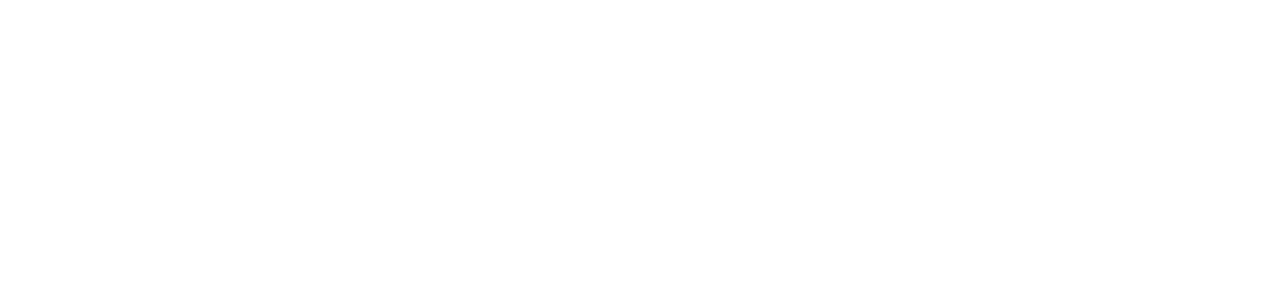
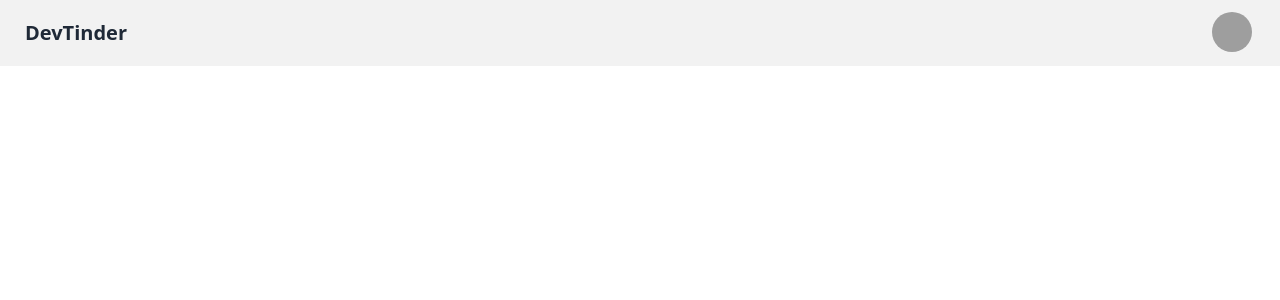
Before and after one commit to akshaygelani/devtinder, a React (Vite) app in the folder frontend/: page / in a window 1280 px wide. Shown: the top 300 px of the page. Built offline with nearby package versions, Linux system fonts and the light colour scheme; grey boxes are pictures that could not be loaded.

Commit message:
feat: add navbar component

```diff
--- a/frontend/src/App.jsx
+++ b/frontend/src/App.jsx
@@ -1,5 +1,7 @@
+import Navbar from './components/navbar';
+
 function App() {
-  return <></>;
+  return <Navbar />;
 }
 
 export default App;
--- /dev/null
+++ b/frontend/src/components/navbar.jsx
@@ -0,0 +1,40 @@
+function NavBar() {
+  return (
+    <div className='navbar bg-base-200'>
+      <div className='flex-1'>
+        <a className='btn btn-ghost text-xl'>DevTinder</a>
+      </div>
+      <div className='flex-none gap-2'>
+        <div className='dropdown dropdown-end mx-4'>
+          <div tabIndex={0} role='button' className='btn btn-ghost btn-circle avatar'>
+            <div className='w-10 rounded-full'>
+              <img
+                alt='Tailwind CSS Navbar component'
+                src='https://img.daisyui.com/images/stock/photo-1534528741775-53994a69daeb.webp'
+              />
+            </div>
+          </div>
+          <ul
+            tabIndex={0}
+            className='menu menu-sm dropdown-content bg-base-100 rounded-box z-[1] mt-3 w-52 p-2 shadow'
+          >
+            <li>
+              <a className='justify-between'>
+                Profile
+                <span className='badge'>New</span>
+              </a>
+            </li>
+            <li>
+              <a>Settings</a>
+            </li>
+            <li>
+              <a>Logout</a>
+            </li>
+          </ul>
+        </div>
+      </div>
+    </div>
+  );
+}
+
+export default NavBar;
```
